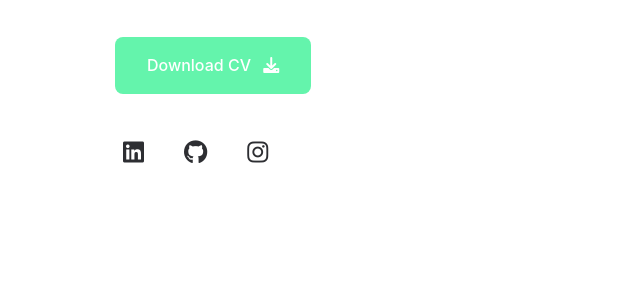
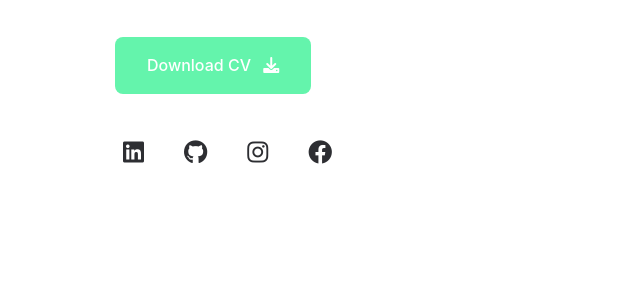
Before and after one commit to MIkhsanPasaribu/pbiportofolioikhsan, a website: page index.html in a window 1280 px wide. Shown: the part 1264-1552 px from the top of the page, 557-1197 px from the left. Drawn offline with nearby package versions, Linux system fonts and the light colour scheme; files whose address does not match are found by name.

Commit message:
Add Facebook social link to footer and navigation

```diff
--- a/index.html
+++ b/index.html
@@ -127,6 +127,12 @@
               rel="noopener noreferrer"
             >
               <i class="fab fa-instagram"></i>
+            <a
+              href="https://www.instagram.com/m.ikhsanp1/"
+              target="_blank"
+              rel="noopener noreferrer"
+            >
+              <i class="fab fa-facebook"></i>
             </a>
           </div>
         </div>
@@ -297,6 +303,9 @@
           <a href="https://www.instagram.com/m.ikhsanp1/"
             ><i class="fab fa-instagram"></i
           ></a>
+          <a href="https://www.instagram.com/m.ikhsanp1/"
+            ><i class="fab fa-facebook"></i
+          ></a>
         </div>
       </div>
     </footer>
```
